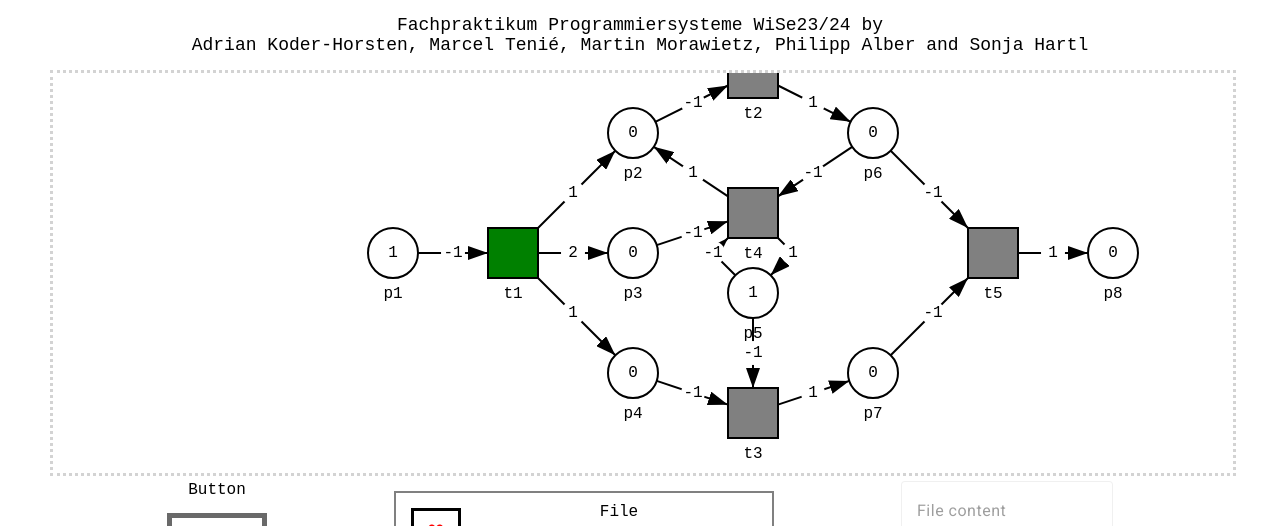
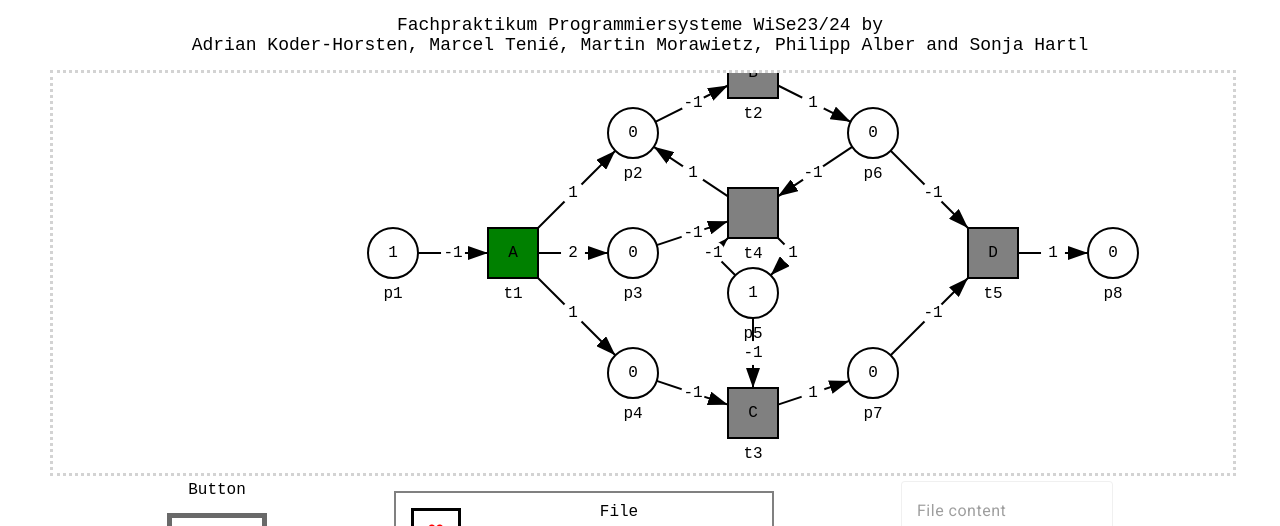
Before and after one commit to krausality/PNML_Frontend, an Angular app: page / in a window 1280 px wide. Shown: the part 122-648 px from the top of the page. Built offline with nearby package versions, Linux system fonts and the light colour scheme.

Commit message:
FP-36: Adjust petri-net.component.html to display transition labels

```diff
--- a/src/app/tr-components/petri-net/petri-net.component.html
+++ b/src/app/tr-components/petri-net/petri-net.component.html
@@ -22,6 +22,7 @@
     <!-- Transitions -->
     <g *ngFor="let transition of dataService.getTransitionsAsync() | async">
         <rect [attr.class]="transition.isActive ? 'transition active' : 'transition'" [attr.x]="transition.position.x - transitionXOffset" [attr.y]="transition.position.y - transitionYOffset" [attr.width]="transitionWidth" [attr.height]="transitionHeight" />
+        <text [attr.x]="transition.position.x" [attr.y]="transition.position.y" text-anchor="middle" dominant-baseline="central">{{transition.label}}</text>
         <text class="transition-id" [attr.x]="transition.position.x" [attr.y]="transition.position.y + transitionIdYOffset" text-anchor="middle">{{transition.id}}</text>
     </g>
 
```
